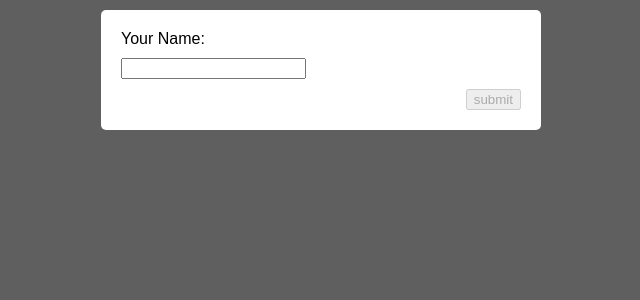
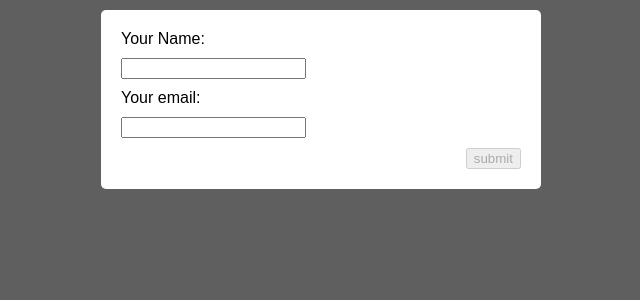
Before and after one commit to seledkov/forms-practice, a React (Create React App) app: page / in a window 1280 px wide. Shown: the top 300 px of the page, without its empty margins (319-959 px from the left). Built offline with nearby package versions, Linux system fonts and the light colour scheme; the HTML template or start-up script is replaced by a standard one.

Commit message:
v204  homework add email validation

```diff
--- a/src/Components/UserInputForm.scss
+++ b/src/Components/UserInputForm.scss
@@ -10,7 +10,7 @@
   }
   &__name {
     margin-bottom: 10px;
-    &_error input {
+    &_error {
       background-color: rgba(255, 0, 0, 0.226);
     }
   }
@@ -19,5 +19,6 @@
   }
   &__error-message {
     color: rgb(148, 0, 0);
+    font-size: 0.8rem;
   }
 }
--- a/src/Components/UserInputForm.tsx
+++ b/src/Components/UserInputForm.tsx
@@ -4,23 +4,27 @@ import './UserInputForm.scss';
 
 const UserInput = (props: any) => {
   const [enteredName, setEnteredName] = useState('');
+  const [enteredMail, setEnteredMail] = useState('');
   // const [isValidEnteredName, setIsValidEnteredName] = useState(false);
   const [isTouchedEnteredName, setIsTouchedEnteredName] = useState(false);
+  const [isTouchedEnteredMail, setIsTouchedEnteredMail] = useState(false);
   const [formIsValid, setFormIsValid] = useState(false);
   // const nameInputRef: any = useRef();
-  const isValidEnteredName = enteredName.trim() !== '';
+  const isValidEnteredMail = enteredMail.trim() !== '' && enteredMail.includes('@');
+  const isValidEnteredName = enteredName.trim() !== '' && enteredName.length > 2;
   const isInvalidNameInput = !isValidEnteredName && isTouchedEnteredName;
+  const isInvalidMailInput = !isValidEnteredMail && isTouchedEnteredMail;
 
   useEffect(() => {
-    if (isValidEnteredName) {
+    if (isValidEnteredName && isValidEnteredMail) {
       setFormIsValid(true);
     } else {
       setFormIsValid(false);
     }
-  }, [isValidEnteredName]);
+  }, [isValidEnteredName, isValidEnteredMail]);
 
   let formIsValidAlternative = false;
-  if (isValidEnteredName) {
+  if (isValidEnteredName && isValidEnteredMail) {
     formIsValidAlternative = true;
   }
   const formSubmitHandler = (event: FormEvent) => {
@@ -37,7 +41,9 @@ const UserInput = (props: any) => {
     // setIsValidEnteredName(true);
     // nameInputRef.current.value = ''; // bad practice - dom manipulation, this js, not react better use state for shadow dom activate
     setEnteredName('');
+    setEnteredMail('');
     setIsTouchedEnteredName(false);
+    setIsTouchedEnteredMail(false);
   };
   const nameInputChangeHandler = (event: ChangeEvent<HTMLInputElement>) => {
     setEnteredName(event.target.value);
@@ -53,12 +59,13 @@ const UserInput = (props: any) => {
   };
   return (
     <form className='user-input-form' onSubmit={formSubmitHandler}>
-      <div className={isInvalidNameInput ? 'user-input-form__name_error' : 'user-input-form__name'}>
+      <div>
         <label htmlFor='name'>
           Your Name: {enteredName}
           {/* {nameInputRef.current.value} */}
         </label>
         <input
+          className={isInvalidNameInput ? 'user-input-form__name_error' : 'user-input-form__name'}
           id='name'
           type='text'
           onChange={nameInputChangeHandler}
@@ -69,7 +76,24 @@ const UserInput = (props: any) => {
         {isInvalidNameInput && (
           <p className='user-input-form__error-message'> Name must not be empty </p>
         )}
+        <label htmlFor='email'>Your email: {enteredMail}</label>
+        <input
+          className={isInvalidMailInput ? 'user-input-form__name_error' : 'user-input-form__name'}
+          type='mail'
+          id='email'
+          onBlur={() => {
+            setIsTouchedEnteredMail(true);
+          }}
+          onChange={(event) => {
+            setEnteredMail(event.target.value);
+          }}
+          value={enteredMail}
+        />
+        {isInvalidMailInput && (
+          <p className='user-input-form__error-message'> Name must not be empty and need @</p>
+        )}
       </div>
+
       <div className='user-input-form__actions'>
         <button disabled={!formIsValidAlternative} type='submit'>
           submit
```
